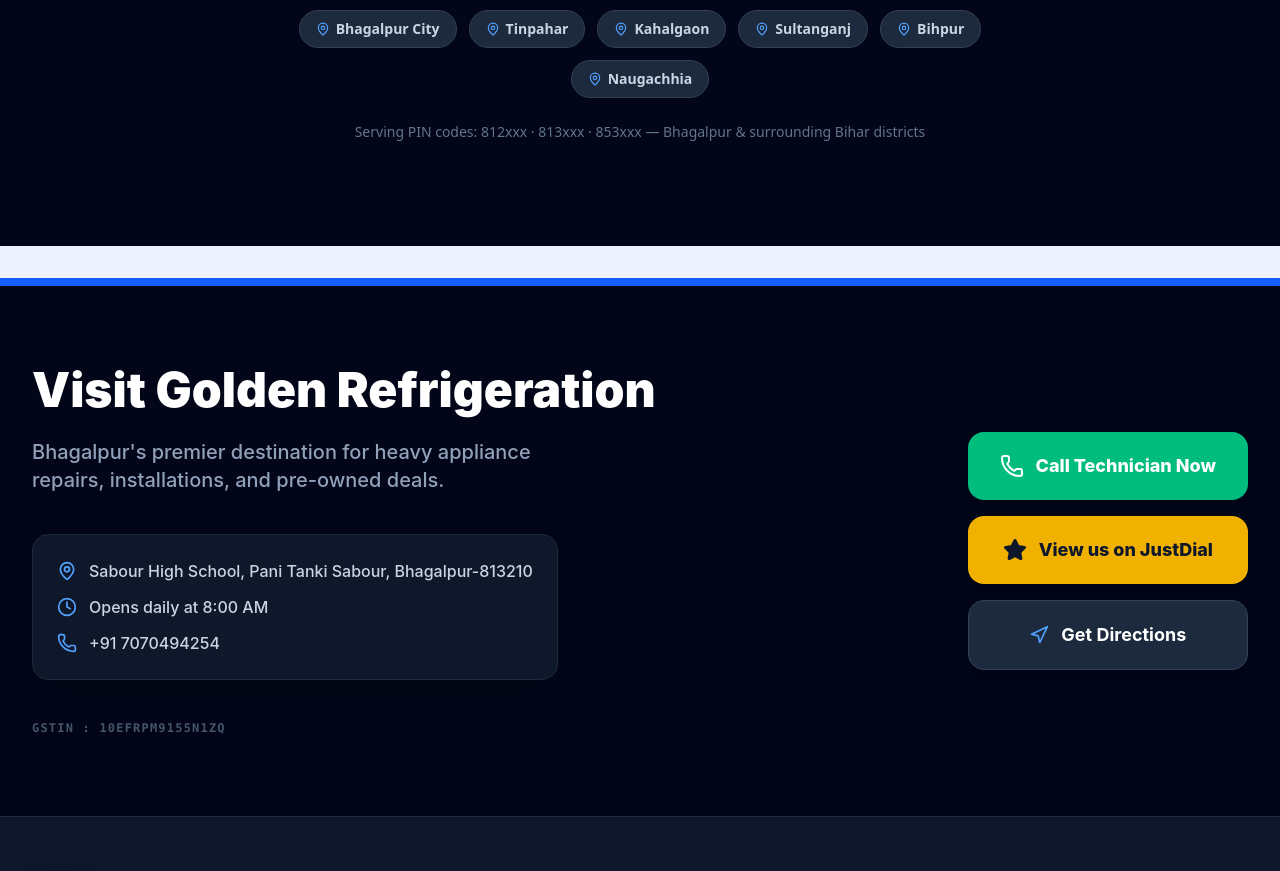
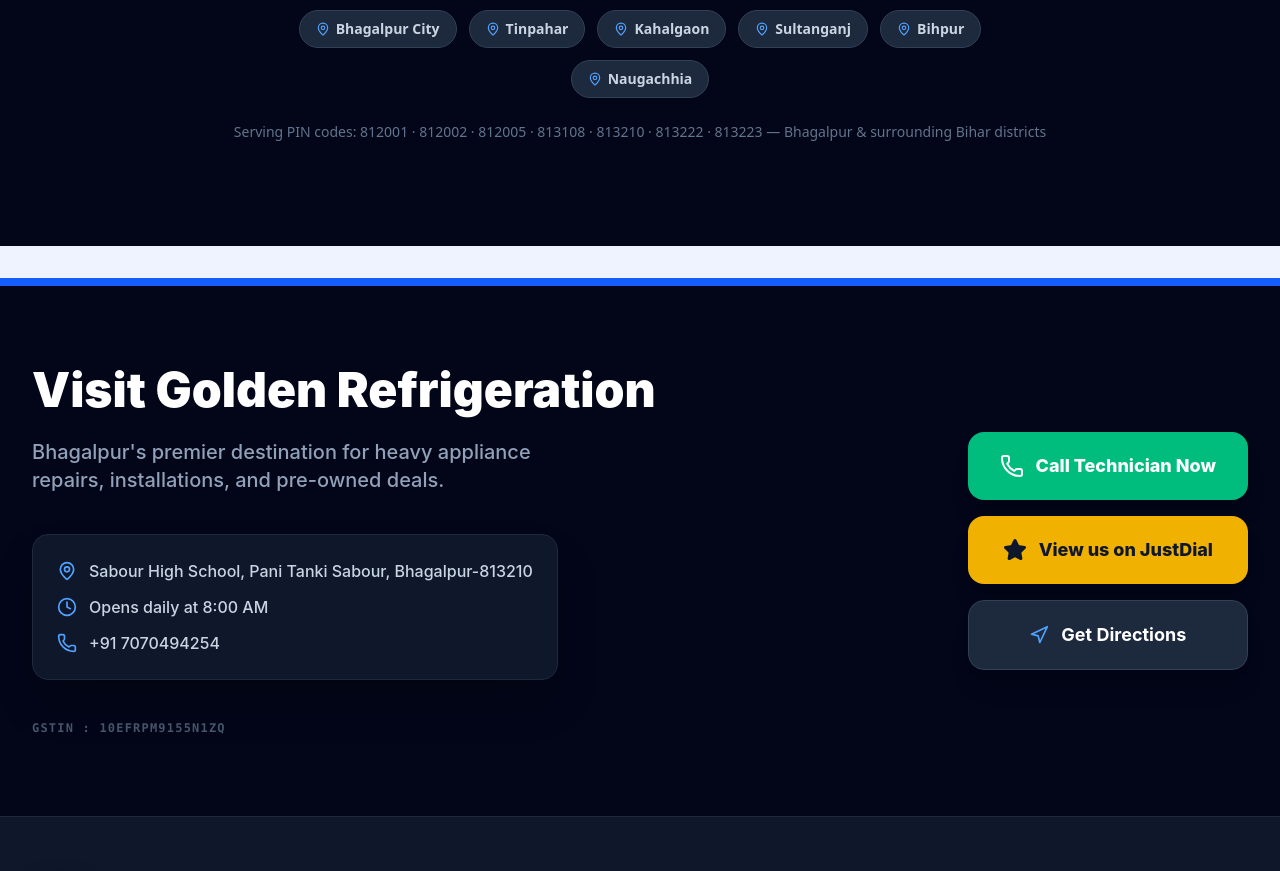
Before and after one commit to Athar786-Ali/RefriSmart-AI, a Next.js app in the folder frontend/: page / in a window 1280 px wide. Shown: the part 4805-5676 px from the top of the page. Built offline with nearby package versions, Linux system fonts and the light colour scheme; no server answers.

Commit message:
feat: show exact PIN codes instead of masked xxx placeholders

```diff
--- a/frontend/src/app/page.tsx
+++ b/frontend/src/app/page.tsx
@@ -12,7 +12,7 @@
   { q: "How much does AC repair cost in Bhagalpur?", a: "AC repair in Bhagalpur starts with a visiting charge of ₹349. The total repair cost depends on the issue (gas refill, PCB, compressor etc.). Golden Refrigeration provides a transparent cost estimate before starting any work." },
   { q: "Do you offer same-day AC repair in Bhagalpur?", a: "Yes! We offer same-day doorstep AC repair service in Bhagalpur and nearby areas including Sabour, Nathnagar, Barari, and Adampur. Book online or call +91 7070494254." },
   { q: "My fridge is not cooling — can you fix it?", a: "Absolutely! Our certified technicians diagnose and fix refrigerators not cooling due to gas leaks, compressor failures, PCB faults, thermostat issues, and more. We serve all brands including LG, Samsung, Haier, Whirlpool, and Godrej." },
-  { q: "Which areas in Bhagalpur do you cover?", a: "We cover all major areas of Bhagalpur including Sabour, Nathnagar, Barari, Adampur, Khalifabagh, Tatarpur, and all localities with PIN codes 812xxx, 813xxx, and 853xxx." },
+  { q: "Which areas in Bhagalpur do you cover?", a: "We cover all major areas of Bhagalpur including Sabour (813210), Nathnagar (812002), Barari, Adampur (812001), Khalifabagh, Tatarpur, Bhagalpur City (812002), Jagdishpur (812005), Akbarnagar (813223), Sultanganj (813222), Sahkund/Amba (813108), and surrounding localities with PIN codes 812001, 812002, 812005, 813108, 813210, 813222, 813223." },
   { q: "Do you repair all brands of AC and refrigerators?", a: "Yes! We repair all major brands — LG, Samsung, Voltas, Daikin, Haier, Whirlpool, Godrej, Blue Star, Carrier, and more. Our technicians are experienced with both split and window ACs." },
   { q: "How do I book a technician for washing machine repair in Bhagalpur?", a: "You can book online by visiting the Service page on our website and filling out the form, or call us directly at +91 7070494254. We dispatch a technician the same day in most cases." },
 ];
@@ -362,7 +362,7 @@
               </span>
             ))}
           </div>
-          <p className="text-slate-500 text-sm mt-6">Serving PIN codes: 812xxx · 813xxx · 853xxx — Bhagalpur &amp; surrounding Bihar districts</p>
+          <p className="text-slate-500 text-sm mt-6">Serving PIN codes: 812001 · 812002 · 812005 · 813108 · 813210 · 813222 · 813223 — Bhagalpur &amp; surrounding Bihar districts</p>
         </div>
       </section>
 
```
